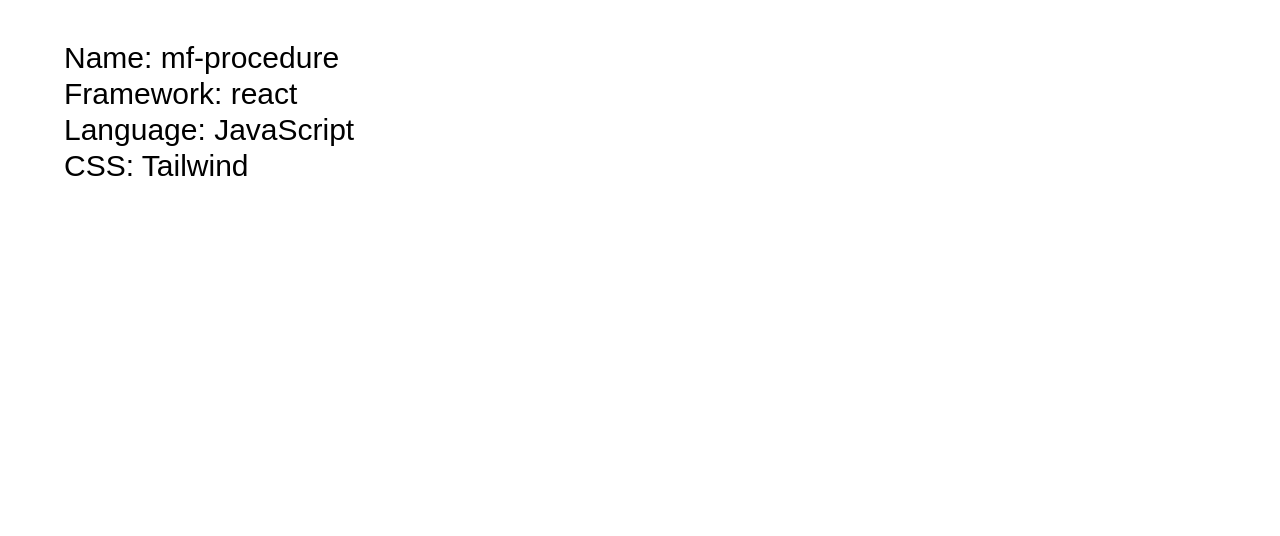
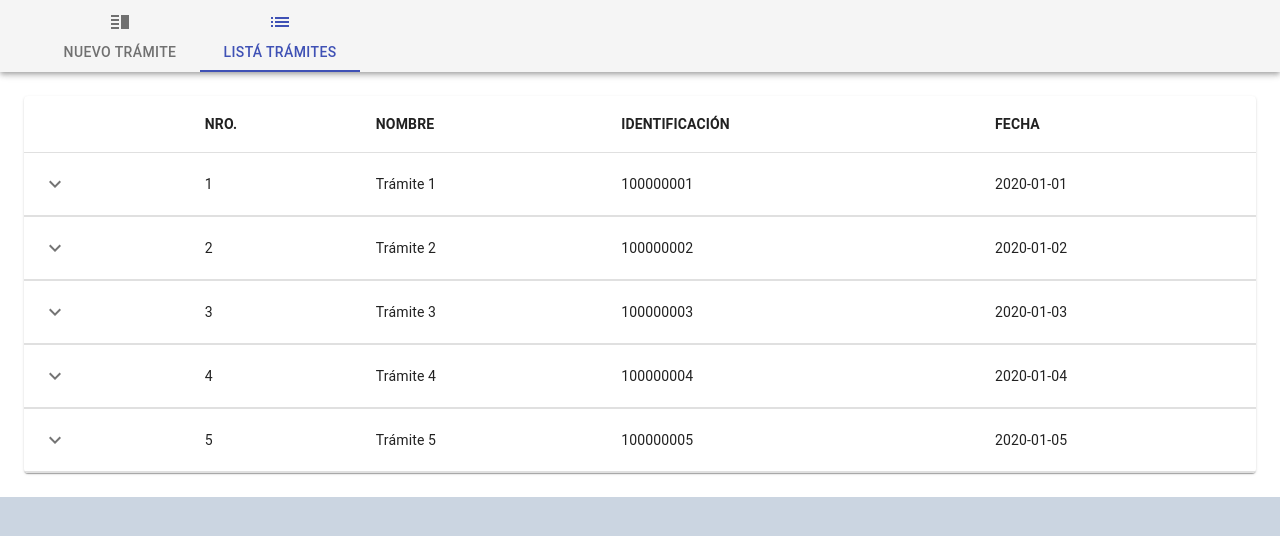
Before and after one commit to jackson-ruiz/mf-procedure, a React app: page / in a window 1280 px wide. Shown: the top 536 px of the page. Built offline with nearby package versions, Linux system fonts and the light colour scheme.

Commit message:
added sample content of form and list

```diff
--- a/src/App.jsx
+++ b/src/App.jsx
@@ -1,8 +1,11 @@
 import React from "react";
 import ReactDOM from "react-dom";
-import Sample from "./components/Sample";
-
+import TopMenu from "./components/TopMenu";
 import "./index.scss";
 
-const App = () => <Sample />;
+const App = () => (
+  <>
+    <TopMenu />
+  </>
+);
 ReactDOM.render(<App />, document.getElementById("app"));
--- a/src/components/Sample.jsx
+++ /dev/null
@@ -1,14 +0,0 @@
-import React from "react";
-
-const Sample = () => {
-  return (
-    <div className="mt-10 text-3xl mx-auto max-w-6xl">
-      <div>Name: mf-procedure</div>
-      <div>Framework: react</div>
-      <div>Language: JavaScript</div>
-      <div>CSS: Tailwind</div>
-    </div>
-  );
-};
-
-export default Sample;
--- /dev/null
+++ b/src/components/TopMenu.jsx
@@ -0,0 +1,93 @@
+import React from "react";
+import PropTypes from "prop-types";
+import { makeStyles } from "@material-ui/core/styles";
+import AppBar from "@material-ui/core/AppBar";
+import Tabs from "@material-ui/core/Tabs";
+import Tab from "@material-ui/core/Tab";
+import VerticalSplitIcon from "@material-ui/icons/VerticalSplit";
+import ListIcon from "@material-ui/icons/List";
+import Typography from "@material-ui/core/Typography";
+import Box from "@material-ui/core/Box";
+import NewProcedure from "../pages/NewProcedure";
+import DataGrid from "../pages/ProcedureList";
+
+function TabPanel(props) {
+  const { children, value, index, ...other } = props;
+
+  return (
+    <div
+      role="tabpanel"
+      hidden={value !== index}
+      id={`scrollable-force-tabpanel-${index}`}
+      aria-labelledby={`scrollable-force-tab-${index}`}
+      {...other}
+    >
+      {value === index && (
+        <Box p={3}>
+          <Typography component={"div"}>{children}</Typography>
+        </Box>
+      )}
+    </div>
+  );
+}
+
+TabPanel.propTypes = {
+  children: PropTypes.node,
+  index: PropTypes.any.isRequired,
+  value: PropTypes.any.isRequired,
+};
+
+function a11yProps(index) {
+  return {
+    id: `scrollable-force-tab-${index}`,
+    "aria-controls": `scrollable-force-tabpanel-${index}`,
+  };
+}
+
+const useStyles = makeStyles((theme) => ({
+  root: {
+    flexGrow: 1,
+    width: "100%",
+    backgroundColor: theme.palette.background.paper,
+  },
+}));
+
+const TopMenu = () => {
+  const classes = useStyles();
+  const [value, setValue] = React.useState(1);
+
+  const handleChange = (event, newValue) => {
+    setValue(newValue);
+  };
+
+  return (
+    <div className={classes.root}>
+      <AppBar position="static" color="default">
+        <Tabs
+          value={value}
+          onChange={handleChange}
+          variant="scrollable"
+          scrollButtons="on"
+          indicatorColor="primary"
+          textColor="primary"
+          aria-label="scrollable force tabs example"
+        >
+          <Tab
+            label="Nuevo Trámite"
+            icon={<VerticalSplitIcon />}
+            {...a11yProps(0)}
+          />
+          <Tab label="Listá Trámites" icon={<ListIcon />} {...a11yProps(1)} />
+        </Tabs>
+      </AppBar>
+      <TabPanel value={value} index={0}>
+        <NewProcedure />
+      </TabPanel>
+      <TabPanel value={value} index={1}>
+        <DataGrid />
+      </TabPanel>
+    </div>
+  );
+};
+
+export default TopMenu;
--- /dev/null
+++ b/src/hooks/useProceduresManager.js
@@ -0,0 +1,24 @@
+import React, { useState } from "react";
+
+export const useProceduresManager = () => {
+  const { procedures, setProcedures } = useState();
+  const loadDefaultProcedures = () => {
+    for (let i = 0; i < 5; i++) {
+      setProcedures([
+        ...procedures,
+        {
+          Nro: i + 1,
+          Nombre: `Trámite ${i + 1}`,
+          Identificacion: 100000001 + i,
+          Fecha: `2020-01-0${i + 1}`,
+          Descripcion: `Descripción del trámite ${i + 1}`,
+        },
+      ]);
+    }
+  };
+  return {
+    procedures,
+    setProcedures,
+    loadDefaultProcedures,
+  };
+};
--- a/src/index.scss
+++ b/src/index.scss
@@ -4,4 +4,5 @@
 
 body {
   font-family: Arial, Helvetica, sans-serif;
+  background-color: rgb(203 213 225);
 }
--- /dev/null
+++ b/src/pages/NewProcedure.jsx
@@ -0,0 +1,60 @@
+import React from "react";
+import { makeStyles } from "@material-ui/core/styles";
+import Card from "@material-ui/core/Card";
+import CardActions from "@material-ui/core/CardActions";
+import CardContent from "@material-ui/core/CardContent";
+import Button from "@material-ui/core/Button";
+import TextField from "@material-ui/core/TextField";
+
+const NewProcedure = () => {
+  return (
+    <>
+      <Card className="ml-2 w-full">
+        <form className="m-auto" noValidate autoComplete="off">
+          <CardContent>
+            <div className="mb-2">
+              <TextField
+                id="newProcedureId"
+                label="Nombre Trámite"
+                variant="outlined"
+                size="small"
+                className="my-1"
+                fullWidth
+              />
+            </div>
+            <div className="mb-2">
+              <TextField
+                id="IdNumber"
+                label="Número Identificación"
+                variant="outlined"
+                size="small"
+                type="number"
+                className="wy-1"
+                fullWidth
+              />
+            </div>
+            <div className="mb-2">
+              <TextField
+                id="descriptionID"
+                label="Descripción"
+                variant="outlined"
+                size="small"
+                className="mmy-1"
+                multiline
+                minRows={4}
+                fullWidth
+              />
+            </div>
+          </CardContent>
+          <CardActions className="text-center">
+            <Button size="small" variant="contained" color="primary">
+              REGISTRAR
+            </Button>
+          </CardActions>
+        </form>
+      </Card>
+    </>
+  );
+};
+
+export default NewProcedure;
--- /dev/null
+++ b/src/pages/ProcedureList.jsx
@@ -0,0 +1,100 @@
+import React, { useEffect } from "react";
+import Table from "@material-ui/core/Table";
+import TableBody from "@material-ui/core/TableBody";
+import TableCell from "@material-ui/core/TableCell";
+import TableContainer from "@material-ui/core/TableContainer";
+import TableHead from "@material-ui/core/TableHead";
+import TableRow from "@material-ui/core/TableRow";
+import Paper from "@material-ui/core/Paper";
+import IconButton from "@material-ui/core/IconButton";
+import KeyboardArrowDownIcon from "@material-ui/icons/KeyboardArrowDown";
+import KeyboardArrowUpIcon from "@material-ui/icons/KeyboardArrowUp";
+import Collapse from "@material-ui/core/Collapse";
+import Box from "@material-ui/core/Box";
+import Typography from "@material-ui/core/Typography";
+
+let rowsData = [];
+const onLoad = () => {
+  for (let i = 0; i < 5; i++) {
+    rowsData = [
+      ...rowsData,
+      {
+        Nro: i + 1,
+        Nombre: `Trámite ${i + 1}`,
+        Identificacion: 100000001 + i,
+        Fecha: `2020-01-0${i + 1}`,
+        Descripcion: `Descripción del trámite ${i + 1}`,
+      },
+    ];
+  }
+};
+onLoad();
+
+const Row = (props) => {
+  const [open, setOpen] = React.useState(false);
+  const { row } = props;
+  return (
+    <>
+      <TableRow>
+        <TableCell>
+          <IconButton
+            aria-label="expand row"
+            size="small"
+            onClick={() => setOpen(!open)}
+          >
+            {open ? <KeyboardArrowUpIcon /> : <KeyboardArrowDownIcon />}
+          </IconButton>
+        </TableCell>
+        <TableCell>{row.Nro}</TableCell>
+        <TableCell>{row.Nombre}</TableCell>
+        <TableCell>{row.Identificacion}</TableCell>
+        <TableCell>{row.Fecha}</TableCell>
+      </TableRow>
+      <TableRow>
+        <TableCell style={{ paddingBottom: 0, paddingTop: 0 }} colSpan={5}>
+          <Collapse in={open} timeout="auto" unmountOnExit>
+            <Box margin={1}>
+              <Typography gutterBottom component="div">
+                <span className="font-bold">DESCRIPCIÓN: </span>
+                <span className="italic">{row.Descripcion}</span>
+              </Typography>
+            </Box>
+          </Collapse>
+        </TableCell>
+      </TableRow>
+    </>
+  );
+};
+
+export const DataGrid = () => {
+  return (
+    <TableContainer component={Paper}>
+      <Table aria-label="collapsible table">
+        <TableHead>
+          <TableRow>
+            <TableCell />
+            <TableCell>
+              <span className="font-bold">NRO.</span>
+            </TableCell>
+            <TableCell>
+              <span className="font-bold">NOMBRE</span>
+            </TableCell>
+            <TableCell>
+              <span className="font-bold">IDENTIFICACIÓN</span>
+            </TableCell>
+            <TableCell>
+              <span className="font-bold">FECHA</span>
+            </TableCell>
+          </TableRow>
+        </TableHead>
+        <TableBody>
+          {rowsData.map((rowData) => (
+            <Row key={rowData.Nro} row={rowData} />
+          ))}
+        </TableBody>
+      </Table>
+    </TableContainer>
+  );
+};
+
+export default DataGrid;
--- a/tailwind.config.js
+++ b/tailwind.config.js
@@ -1,11 +1,17 @@
 module.exports = {
-  purge: [],
-  darkMode: false, // or 'media' or 'class'
+  content: ["./src/**/*.html", "./src/**/*.js", "./src/**/*.jsx"],
   theme: {
-    extend: {},
+    extend: {
+      zIndex: {
+        "-1": "-1",
+      },
+      flexGrow: {
+        5: "5",
+      },
+    },
   },
   variants: {
     extend: {},
   },
   plugins: [],
-}
+};
--- a/webpack.config.js
+++ b/webpack.config.js
@@ -44,9 +44,7 @@
       name: "mf_procedure",
       filename: "remoteEntry.js",
       remotes: {},
-      exposes: {
-        "./Sample": "./src/components/Sample.jsx",
-      },
+      exposes: {},
       shared: {
         ...deps,
         react: {
```
Also changed, not shown: package.json (+12 -4 lines), 2 other files (tests, documents, lock files or other folders).
